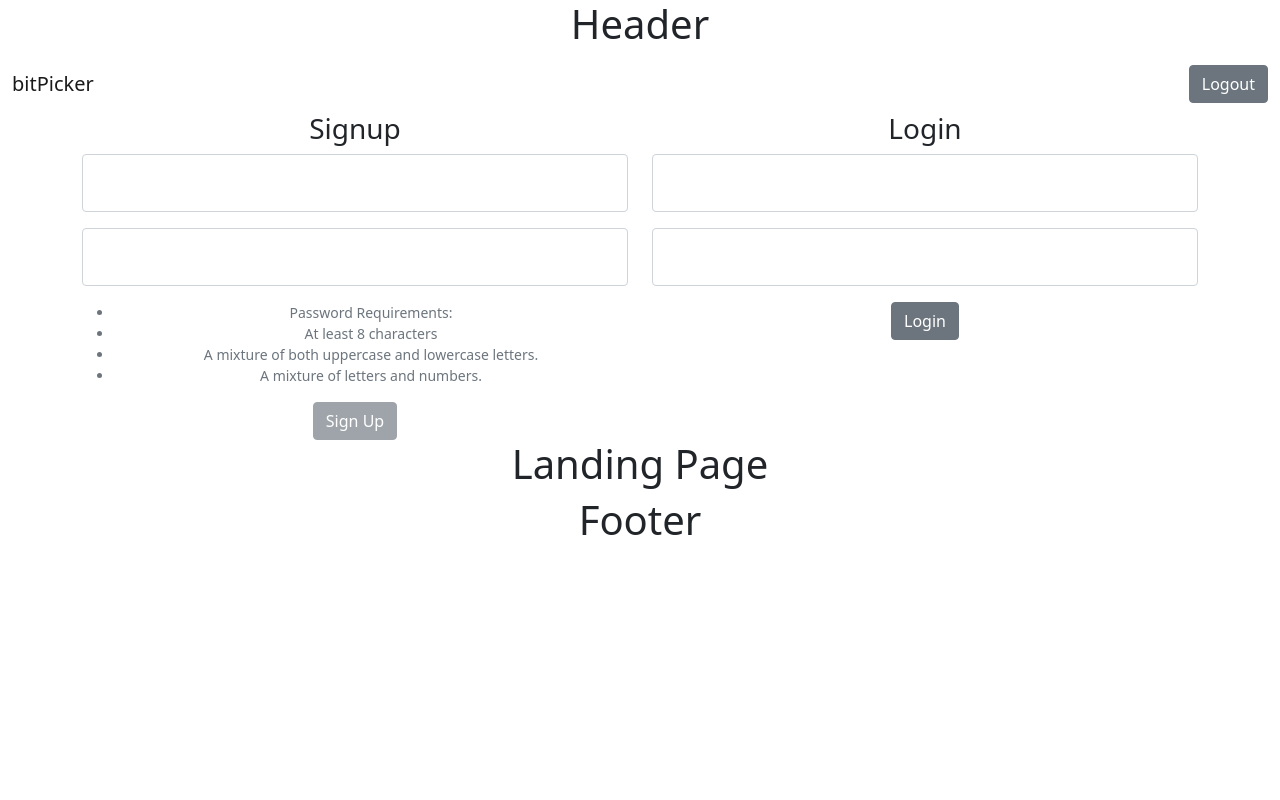
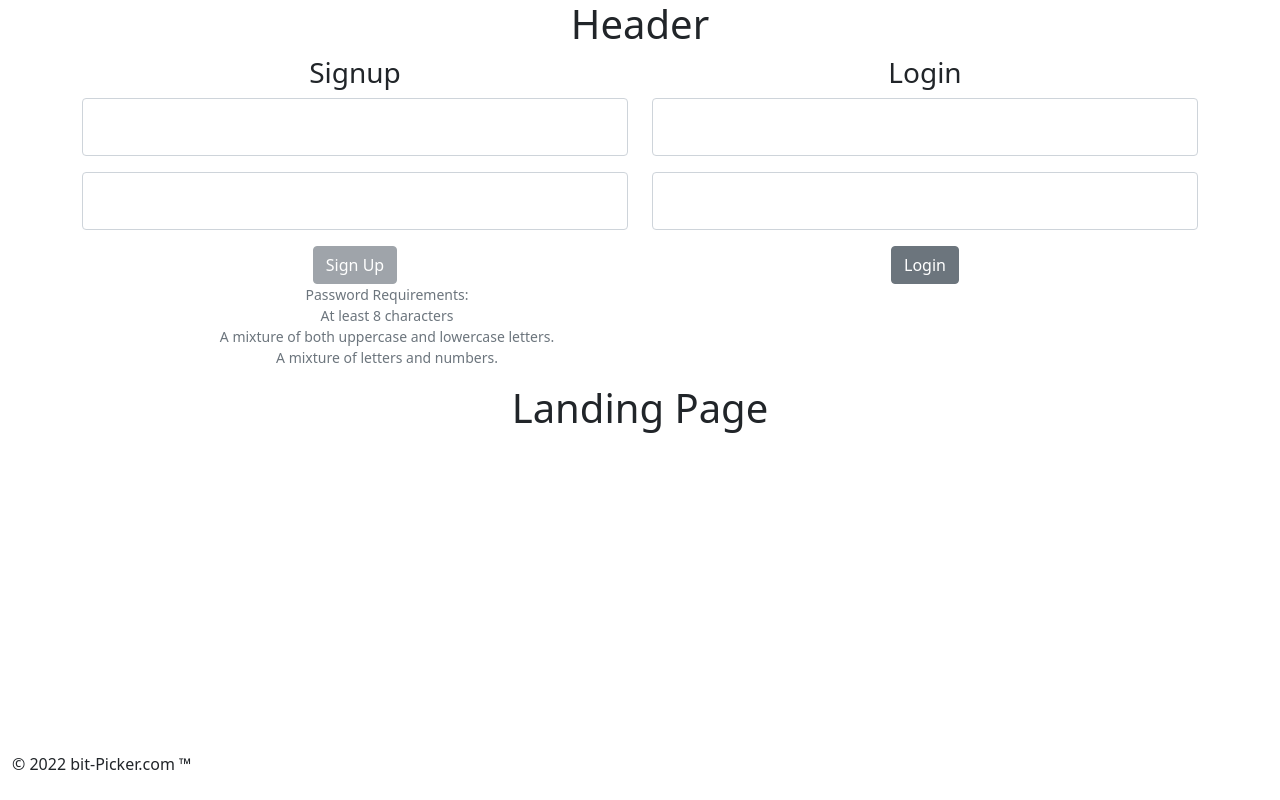
Before and after one commit to MzArlowe/bit-picker.io---Client, a React (Create React App) app: page / in a window 1280 px wide. Built offline with nearby package versions, Linux system fonts and the light colour scheme.

Commit message:
Made design changes to Client with Bootstrap

```diff
--- a/src/App.tsx
+++ b/src/App.tsx
@@ -12,10 +12,10 @@ function App() {
   return (
     <div className="App">
       <Header />
-      <NavBar
+      {/* <NavBar // does not need to be on splash page
         clickLogout={() => {}}
         tokenUpdate={() => {}}
-      />
+      /> */}
       <Auth tokenUpdate={
         console.log("Hello")
       } />
--- a/src/BuildPage/buildIndex.tsx
+++ b/src/BuildPage/buildIndex.tsx
@@ -1,6 +1,7 @@
 import React from 'react';
 import { Button, Container, Row, Col } from 'reactstrap';
-import APIURL from '../helpers/environments';
+import APIURL from '../Helpers/environments';
+
 import 'bootstrap/dist/css/bootstrap.min.css';
 
 interface Props {
--- a/src/Component/Footer.tsx
+++ b/src/Component/Footer.tsx
@@ -1,7 +1,17 @@
-export default function Footer () {
-    return (
-        <div>
-            <h1>Footer</h1>
-        </div>
-    )
+import 'bootstrap/dist/css/bootstrap.min.css';
+import { Row, Navbar, Collapse } from "reactstrap";
+// import styled from "styled-components";
+
+const Footer = () => {
+  return (
+    <Navbar fixed="bottom" expand="md">
+      <Collapse navbar>
+      <Row >
+        <p className="footer">&copy; 2022 bit-Picker.com &trade;</p>
+      </Row>
+      </Collapse>
+    </Navbar>
+  );
 };
+
+export default Footer;
--- a/src/Component/Signup.tsx
+++ b/src/Component/Signup.tsx
@@ -8,6 +8,8 @@ import {
   FormText,
   List,
 } from "reactstrap";
+import 'bootstrap/dist/css/bootstrap.min.css';
+
 
 type Props = {
   update: any;
@@ -19,7 +21,8 @@ class Signup extends React.Component<Props, any> {
     this.state = {
       email: "",
       password: "",
-      role: "",
+      role: "user",
+      message: "",
     };
   }
   componentDidMount = () => { };
@@ -97,12 +100,15 @@ class Signup extends React.Component<Props, any> {
             />
           </FormGroup>
           <FormGroup floating>
+            <Button type="submit" disabled={!this.validPassword()}>
+              Sign Up
+            </Button>
             <FormText>
               <List className="password-list">
-                <li>Password Requirements:</li>
-                <li>At least 8 characters</li>
-                <li>A mixture of both uppercase and lowercase letters.</li>
-                <li>A mixture of letters and numbers.</li>
+                <ul>Password Requirements:</ul>
+                <ul>At least 8 characters</ul>
+                <ul>A mixture of both uppercase and lowercase letters.</ul>
+                <ul>A mixture of letters and numbers.</ul>
               </List>
             </FormText>
             <FormFeedback>
@@ -110,9 +116,6 @@ class Signup extends React.Component<Props, any> {
               {this.state.message !== "" ? <p>{this.state.message}</p> : ""}
             </FormFeedback>
           </FormGroup>{" "}
-          <Button type="submit" disabled={!this.validPassword()}>
-            Sign Up
-          </Button>
           <FormFeedback>
             {" "}
             {this.state.message !== "" ? (
```
